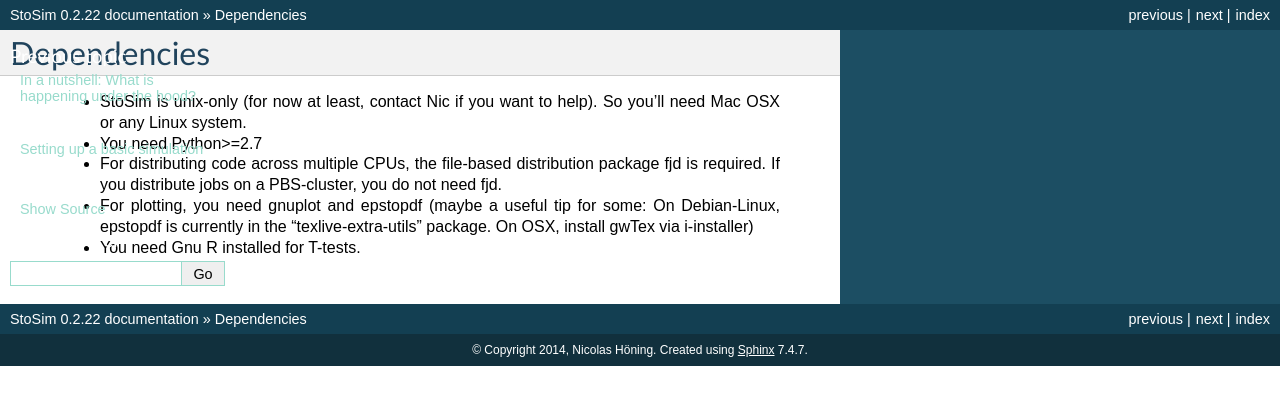
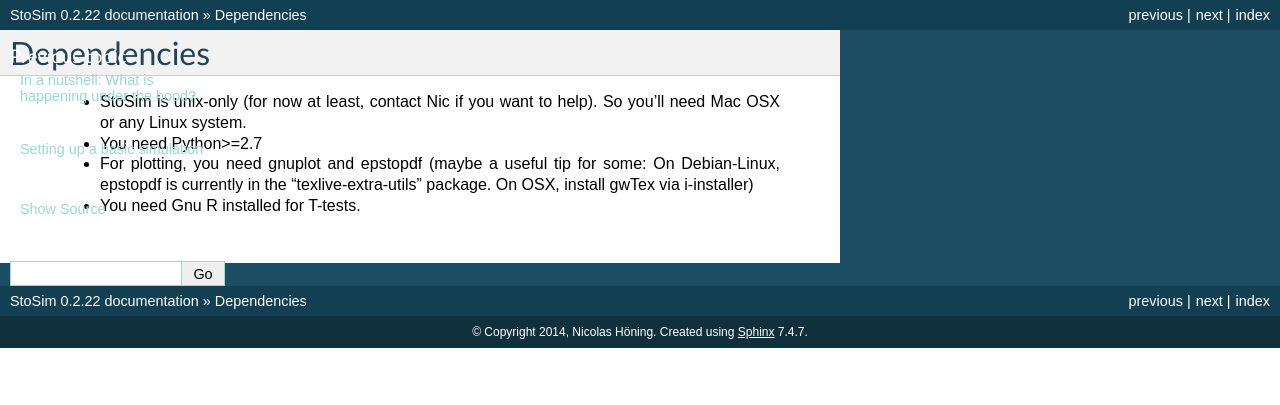
Before and after one commit to nhoening/StoSim, a Sphinx documentation site: the page built from doc/qa/depend.rst, in a window 1280 px wide. Shown: the top 405 px of the page. Built offline with Sphinx 7.4.7, drawn with Linux system fonts in a browser that asks for light colours.

Commit message:
no need to mention fjd as dependency as it is installed automatically via pip

```diff
--- a/doc/qa/depend.rst
+++ b/doc/qa/depend.rst
@@ -5,6 +5,5 @@ Dependencies
 
   * StoSim is unix-only (for now at least, contact Nic if you want to help). So you'll need Mac OSX or any Linux system.
   * You need Python>=2.7
-  * For distributing code across multiple CPUs, the file-based distribution package fjd is required. If you distribute jobs on a PBS-cluster, you do not need fjd.
   * For plotting, you need gnuplot and epstopdf (maybe a useful tip for some: On Debian-Linux, epstopdf is currently in the "texlive-extra-utils" package. On OSX, install gwTex via i-installer)
   * You need Gnu R installed for T-tests.
```
